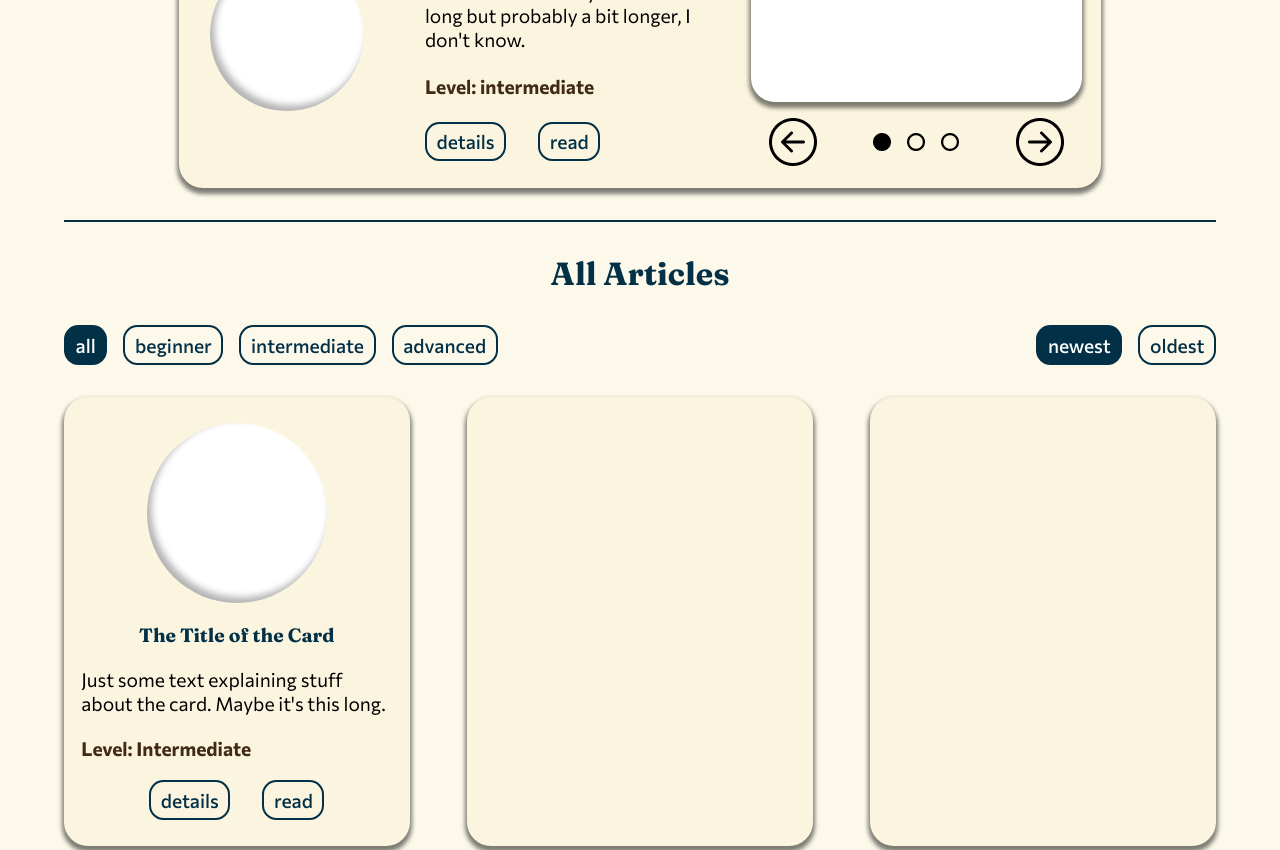
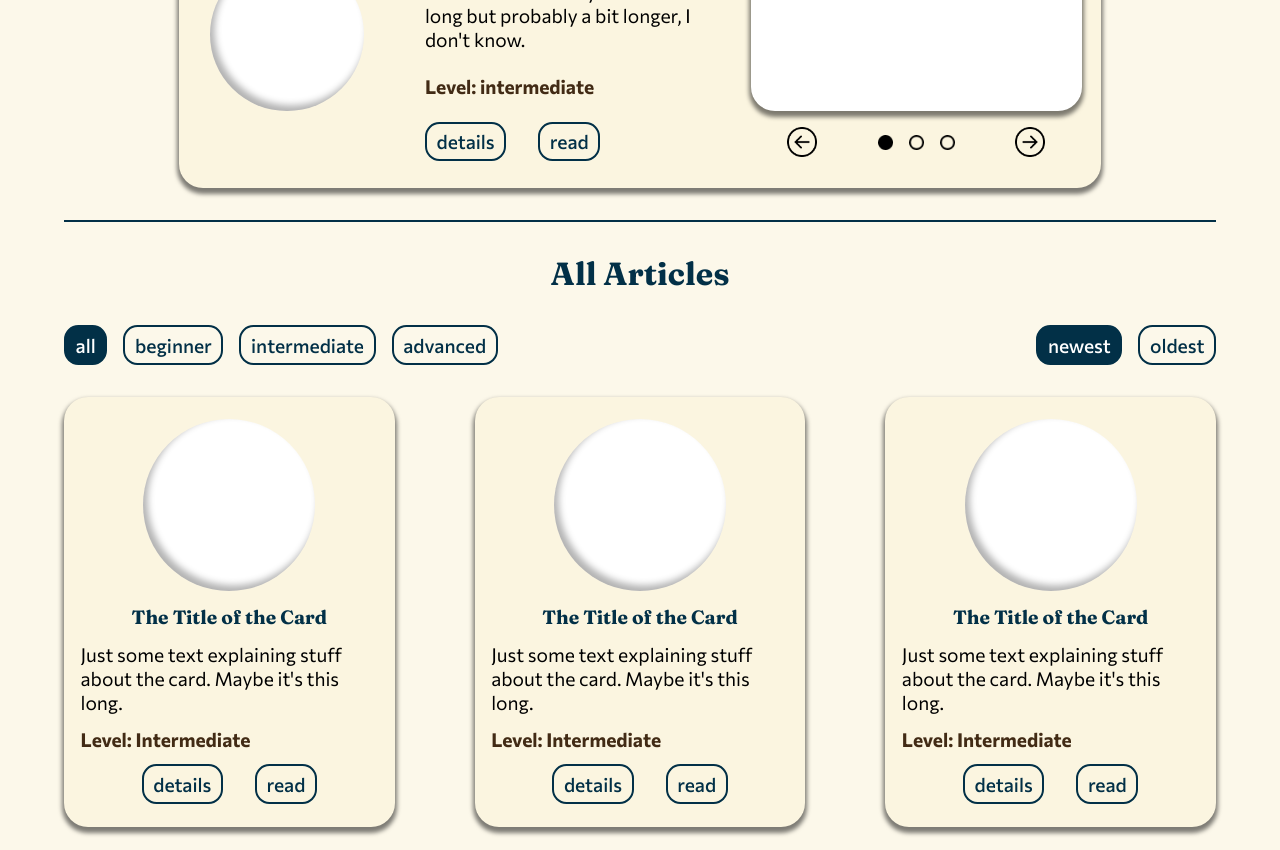
Before and after one commit to dev-mhowells/English-Deck-Site, a React (Create React App) app: page / in a window 1280 px wide. Shown: the part 460-1310 px from the top of the page. Built offline with nearby package versions, Linux system fonts and the light colour scheme.

Commit message:
article cards now render dynamically. each card moved to own component.

```diff
--- a/src/App.js
+++ b/src/App.js
@@ -1,5 +1,6 @@
 import "./index.css";
 import React from "react";
+import Card from "./Card";
 
 import leftArrow from "./icons/left-arrow.png";
 import rightArrow from "./icons/right-arrow.png";
@@ -8,15 +9,16 @@ import emptyDot from "./icons/empty-dot.png";
 
 function App() {
   const [featuredDetails, setFeaturedDetails] = React.useState(false);
-  const [cardDetails, setCardDetails] = React.useState(false);
+
+  const [cards, setCards] = React.useState([1, 2, 3, 4, 5]);
 
   function toggleFeaturedDetails() {
     setFeaturedDetails(!featuredDetails);
   }
 
-  function toggleCardDetails() {
-    setCardDetails(!cardDetails);
-  }
+  const allCards = cards.map((card) => {
+    return <Card />;
+  });
 
   return (
     <div className="app">
@@ -50,9 +52,6 @@ function App() {
                   this long but probably a bit longer, I don't know.
                 </p>
                 <h4>Level: intermediate</h4>
-                {/* <p>
-                  <b>Author:</b> Brian Smelter
-                </p> */}
                 <div className="featured-buttons">
                   <button onClick={toggleFeaturedDetails}>details</button>
                   <button>read</button>
@@ -112,51 +111,7 @@ function App() {
             <button>oldest</button>
           </div>
         </div>
-        <div className="articles-display">
-          {!cardDetails ? (
-            <div className="article-card">
-              <div className="circle-image-border">
-                <img className="featured-image"></img>
-              </div>
-              <h3>The Title of the Card</h3>
-              <p>
-                Just some text explaining stuff about the card. Maybe it's this
-                long.
-              </p>
-              <h4>Level: Intermediate</h4>
-              <div className="card-buttons">
-                <button onClick={toggleCardDetails}>details</button>
-                <button>read</button>
-              </div>
-            </div>
-          ) : (
-            <div className="article-card-back">
-              <h3 id="featured-back-title">The title of the card</h3>
-              <div className="detail-block">
-                <h3 className="subheading-back">Paragraphs:</h3>
-                <p>3</p>
-              </div>
-              <div className="detail-block">
-                <h3 className="subheading-back">Theme:</h3>
-                <p>people</p>
-              </div>
-              <div className="detail-block">
-                <h3 className="subheading-back">Vocabulary:</h3>
-                <ul>
-                  <li>banana</li>
-                  <li>apple</li>
-                  <li>monkey</li>
-                </ul>
-              </div>
-              <div className="featured-back-buttons">
-                <button onClick={toggleCardDetails}>back</button>
-                <button>read</button>
-              </div>
-            </div>
-          )}
-          <div className="article-card"></div>
-          <div className="article-card"></div>
-        </div>
+        <div className="articles-display">{allCards}</div>
       </section>
     </div>
   );
--- /dev/null
+++ b/src/Card.js
@@ -0,0 +1,51 @@
+import "./index.css";
+import React from "react";
+
+export default function Card(props) {
+  const [cardDetails, setCardDetails] = React.useState(false);
+
+  function toggleCardDetails() {
+    setCardDetails(!cardDetails);
+  }
+
+  return !cardDetails ? (
+    <div className="article-card">
+      <div className="circle-image-border">
+        <img className="featured-image"></img>
+      </div>
+      <h3>The Title of the Card</h3>
+      <p>
+        Just some text explaining stuff about the card. Maybe it's this long.
+      </p>
+      <h4>Level: Intermediate</h4>
+      <div className="card-buttons">
+        <button onClick={toggleCardDetails}>details</button>
+        <button>read</button>
+      </div>
+    </div>
+  ) : (
+    <div className="article-card-back">
+      <h3 id="featured-back-title">The title of the card</h3>
+      <div className="detail-block">
+        <h3 className="subheading-back">Paragraphs:</h3>
+        <p>3</p>
+      </div>
+      <div className="detail-block">
+        <h3 className="subheading-back">Theme:</h3>
+        <p>people</p>
+      </div>
+      <div className="detail-block">
+        <h3 className="subheading-back">Vocabulary:</h3>
+        <ul>
+          <li>banana</li>
+          <li>apple</li>
+          <li>monkey</li>
+        </ul>
+      </div>
+      <div className="featured-back-buttons">
+        <button onClick={toggleCardDetails}>back</button>
+        <button>read</button>
+      </div>
+    </div>
+  );
+}
--- a/src/index.css
+++ b/src/index.css
@@ -145,8 +145,6 @@ nav li {
   border-radius: var(--border-radius);
   box-shadow: var(--box-shadow);
   display: flex;
-  /* justify-content: space-around;
-  align-items: center; */
 }
 
 .featured-card-front {
@@ -180,7 +178,7 @@ nav li {
 
 .flashcard-nav {
   align-self: center;
-  width: 80%;
+  width: 70%;
   display: flex;
   justify-content: space-between;
   align-items: center;
@@ -188,7 +186,14 @@ nav li {
 
 .left-arrow,
 .right-arrow {
+  height: 30px;
+  aspect-ratio: 1 / 1;
   cursor: pointer;
+}
+
+.dots * {
+  height: 15px;
+  aspect-ratio: 1 / 1;
 }
 
 .dots {
@@ -281,12 +286,12 @@ featured-image-container {
 /* ---------------- ARTICLES ---------------- */
 
 .articles-display {
-  display: flex;
-  justify-content: space-between;
+  display: grid;
+  grid-template-columns: repeat(3, 1fr);
+  gap: 5em;
 }
 
 .article-card {
-  width: 30%;
   aspect-ratio: 1 / 1.3;
   background-color: var(--secondary-color);
   border-radius: var(--border-radius);
@@ -356,7 +361,6 @@ featured-image-container {
   align-items: flex-start;
   justify-content: space-around;
 
-  width: 30%;
   aspect-ratio: 1 / 1.3;
   border-radius: var(--border-radius);
   box-shadow: var(--box-shadow);
```
